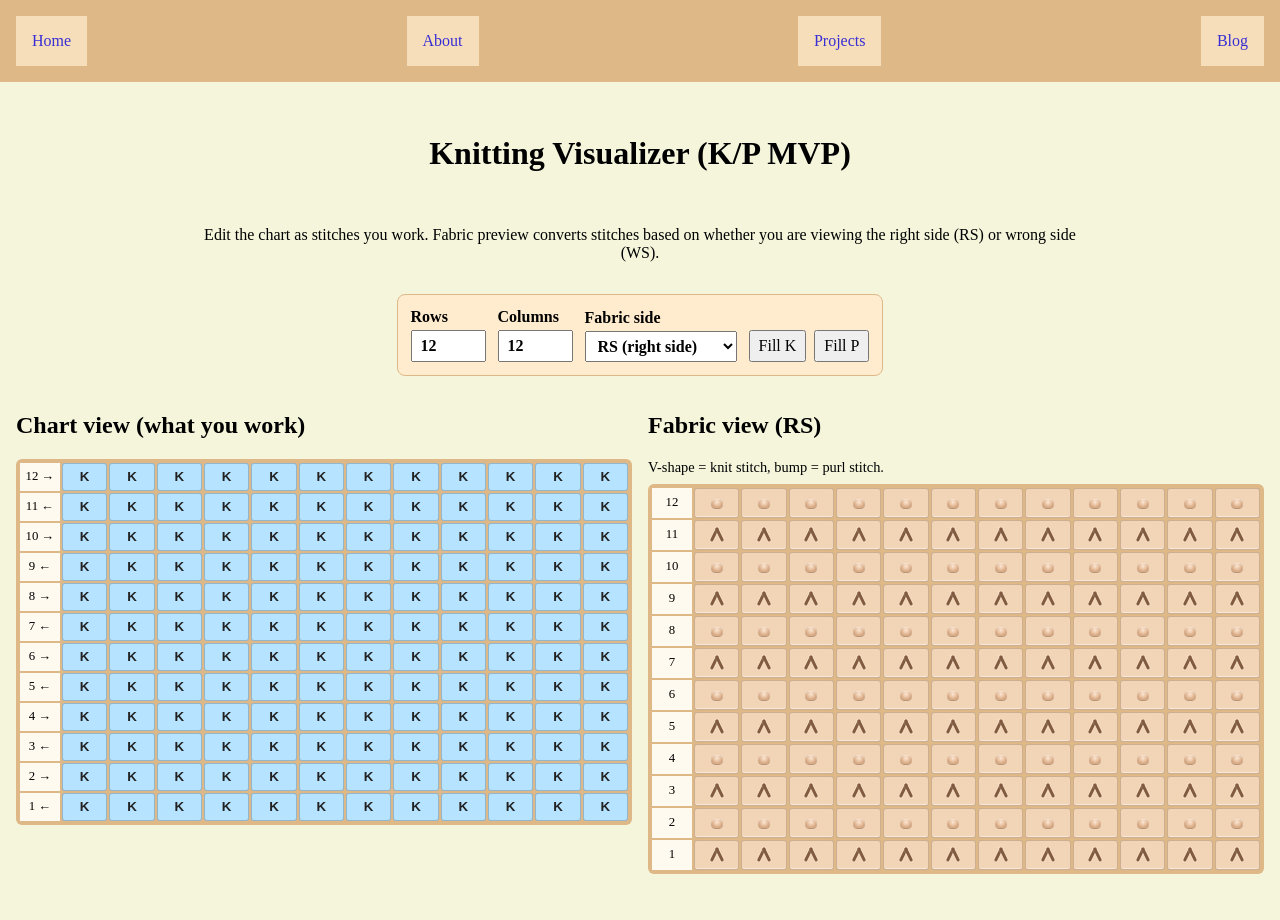
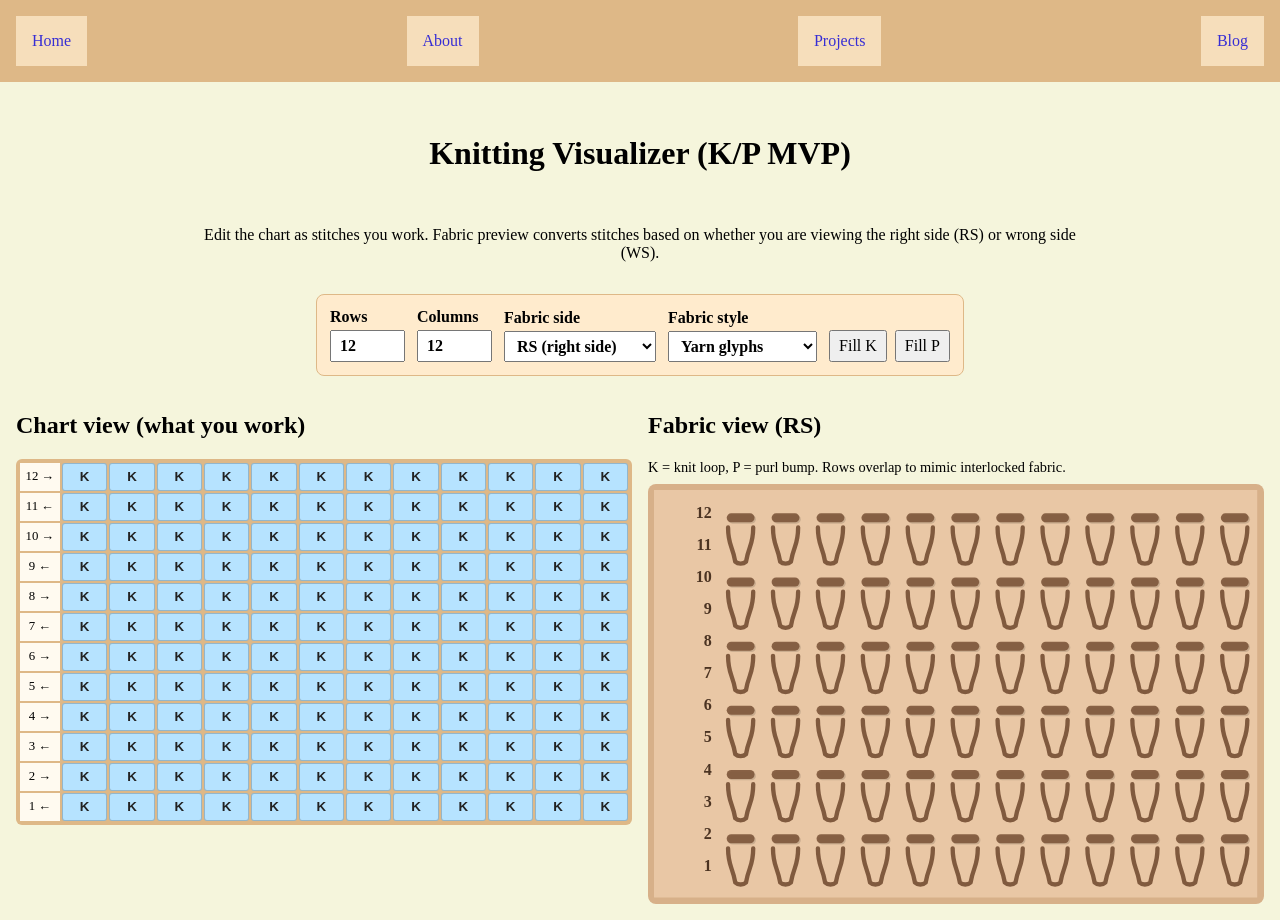
Before and after one commit to dusty-g/personal-website, a Next.js app: page /projects/knitting-visualizer in a window 1280 px wide. Before the commit the page ends 890 px from the top, so only its background shows below. Built offline with nearby package versions, Linux system fonts and the light colour scheme.

Commit message:
Render fabric preview with overlapping SVG knit and purl glyphs

```diff
--- a/pages/projects/knitting-visualizer.tsx
+++ b/pages/projects/knitting-visualizer.tsx
@@ -5,17 +5,69 @@ import styles from "../../styles/KnittingVisualizer.module.css";
 
 type Stitch = "K" | "P";
 type Side = "RS" | "WS";
+type FabricMode = "yarn" | "symbol";
 
 const createGrid = (rows: number, cols: number, fill: Stitch = "K") =>
   Array.from({ length: rows }, () => Array.from({ length: cols }, () => fill));
 
 const oppositeStitch = (stitch: Stitch): Stitch => (stitch === "K" ? "P" : "K");
 
+type StitchGlyphOpts = {
+  x: number;
+  y: number;
+  w: number;
+  h: number;
+};
+
+const knitLoopPath = ({ x, y, w, h }: StitchGlyphOpts) => {
+  const insetX = w * 0.22;
+  const topY = y + h * 0.12;
+  const midY = y + h * 0.52;
+  const botY = y + h * 0.88;
+
+  const leftX = x + insetX;
+  const rightX = x + w - insetX;
+  const cx = x + w / 2;
+
+  return `
+    M ${leftX} ${topY}
+    C ${leftX} ${midY}, ${cx - w * 0.18} ${midY}, ${cx - w * 0.12} ${botY}
+    C ${cx - w * 0.06} ${botY + h * 0.06}, ${cx + w * 0.06} ${botY + h * 0.06}, ${cx + w * 0.12} ${botY}
+    C ${cx + w * 0.18} ${midY}, ${rightX} ${midY}, ${rightX} ${topY}
+  `;
+};
+
+const purlBumpRects = ({ x, y, w, h }: StitchGlyphOpts) => {
+  const bumpW = w * 0.62;
+  const bumpH = h * 0.2;
+  const bx = x + (w - bumpW) / 2;
+  const by = y + h * 0.52;
+
+  const shadow = {
+    x: bx + w * 0.03,
+    y: by + h * 0.03,
+    w: bumpW,
+    h: bumpH,
+    r: bumpH / 2,
+  };
+
+  const main = { x: bx, y: by, w: bumpW, h: bumpH, r: bumpH / 2 };
+
+  return { shadow, main };
+};
+
 export default function KnittingVisualizer() {
   const [rows, setRows] = useState(12);
   const [cols, setCols] = useState(12);
   const [viewSide, setViewSide] = useState<Side>("RS");
+  const [fabricMode, setFabricMode] = useState<FabricMode>("yarn");
   const [chart, setChart] = useState<Stitch[][]>(() => createGrid(12, 12, "K"));
+
+  const cellSize = 28;
+  const rowPitch = Math.round(cellSize * 0.72);
+  const labelWidth = 40;
+  const fabricWidth = labelWidth + cols * cellSize;
+  const fabricHeight = rows * rowPitch + cellSize * 0.5;
 
   const resizeChart = (nextRows: number, nextCols: number) => {
     setChart((prev) =>
@@ -103,6 +155,16 @@ export default function KnittingVisualizer() {
               <option value="WS">WS (wrong side)</option>
             </select>
           </label>
+          <label>
+            Fabric style
+            <select
+              value={fabricMode}
+              onChange={(e) => setFabricMode(e.target.value as FabricMode)}
+            >
+              <option value="yarn">Yarn glyphs</option>
+              <option value="symbol">Symbol fallback</option>
+            </select>
+          </label>
           <div className={styles.buttonRow}>
             <button type="button" onClick={() => fillChart("K")}>Fill K</button>
             <button type="button" onClick={() => fillChart("P")}>Fill P</button>
@@ -143,29 +205,89 @@ export default function KnittingVisualizer() {
 
           <div>
             <h2>Fabric view ({viewSide})</h2>
-            <p className={styles.fabricHint}>V-shape = knit stitch, bump = purl stitch.</p>
-            <div
-              className={styles.grid}
-              style={{ gridTemplateColumns: `40px repeat(${cols}, minmax(24px, 1fr))` }}
+            <p className={styles.fabricHint}>K = knit loop, P = purl bump. Rows overlap to mimic interlocked fabric.</p>
+            <div className={styles.fabricWrap}>
+              <svg
+                className={styles.fabricSvg}
+                viewBox={`0 0 ${fabricWidth} ${fabricHeight}`}
+                role="img"
+                aria-label={`Fabric preview on ${viewSide} with ${fabricMode} style`}
               >
+                <rect x="0" y="0" width={fabricWidth} height={fabricHeight} fill="#e9c7a5" />
                 {fabric.map((row, r) => {
                   const rowNumber = rows - r;
+                  const y = r * rowPitch;
+
                   return (
                     <Fragment key={`fabric-row-${rowNumber}`}>
-                    <div className={styles.rowLabel}>{rowNumber}</div>
-                    {row.map((stitch, c) => (
-                      <div
+                      <text x={labelWidth - 4} y={y + cellSize * 0.62} textAnchor="end" className={styles.fabricLabel}>
+                        {rowNumber}
+                      </text>
+                      {row.map((stitch, c) => {
+                        const x = labelWidth + c * cellSize;
+                        const isKnit = stitch === "K";
+                        const loopColor = isKnit ? "#7c563b" : "#8d6245";
+
+                        if (fabricMode === "symbol") {
+                          return (
+                            <g key={`f-${r}-${c}`}>
+                              <text
+                                x={x + cellSize / 2}
+                                y={y + cellSize * 0.65}
+                                textAnchor="middle"
+                                className={styles.fabricSymbol}
+                              >
+                                {isKnit ? "V" : "•"}
+                              </text>
+                            </g>
+                          );
+                        }
+
+                        if (isKnit) {
+                          return (
+                            <path
                               key={`f-${r}-${c}`}
-                        className={`${styles.cell} ${styles.fabricCell} ${stitch === "K" ? styles.knitTexture : styles.purlTexture}`}
-                        title={`Visible on ${viewSide}: ${stitch}`}
-                        aria-label={`Visible stitch row ${rowNumber} stitch ${c + 1}: ${stitch}`}
-                      >
-                        <span className={styles.stitchMark} aria-hidden="true" />
-                      </div>
-                    ))}
+                              d={knitLoopPath({ x, y, w: cellSize, h: cellSize })}
+                              fill="none"
+                              stroke={loopColor}
+                              strokeWidth={2.7}
+                              strokeLinecap="round"
+                              strokeLinejoin="round"
+                              opacity={0.96}
+                            />
+                          );
+                        }
+
+                        const { shadow, main } = purlBumpRects({ x, y, w: cellSize, h: cellSize });
+                        return (
+                          <g key={`f-${r}-${c}`}>
+                            <rect
+                              x={shadow.x}
+                              y={shadow.y}
+                              width={shadow.w}
+                              height={shadow.h}
+                              rx={shadow.r}
+                              ry={shadow.r}
+                              fill="black"
+                              opacity={0.13}
+                            />
+                            <rect
+                              x={main.x}
+                              y={main.y}
+                              width={main.w}
+                              height={main.h}
+                              rx={main.r}
+                              ry={main.r}
+                              fill="#80593d"
+                              opacity={0.93}
+                            />
+                          </g>
+                        );
+                      })}
                     </Fragment>
                   );
                 })}
+              </svg>
             </div>
           </div>
         </section>
--- a/styles/KnittingVisualizer.module.css
+++ b/styles/KnittingVisualizer.module.css
@@ -91,52 +91,30 @@ button.cell {
   font-size: 0.9rem;
 }
 
-.fabricCell {
-  position: relative;
-  background: #f2d4b6;
-  border-color: rgba(90, 62, 35, 0.25);
-  box-shadow: inset 0 -1px 0 rgba(255, 255, 255, 0.45);
+.fabricWrap {
+  background: #d7b089;
+  border-radius: 8px;
+  padding: 0.4rem;
+  overflow-x: auto;
 }
 
-.stitchMark {
-  position: relative;
+.fabricSvg {
   display: block;
-  width: 18px;
-  height: 18px;
+  min-width: 420px;
+  width: 100%;
+  height: auto;
 }
 
-.knitTexture .stitchMark::before,
-.knitTexture .stitchMark::after {
-  content: "";
-  position: absolute;
-  width: 3px;
-  height: 15px;
-  top: 1px;
-  background: #805b3f;
-  border-radius: 999px;
-  box-shadow: 0 0 0 1px rgba(255, 255, 255, 0.14);
+.fabricLabel {
+  font-size: 10px;
+  fill: #4b3322;
+  font-weight: 700;
 }
 
-.knitTexture .stitchMark::before {
-  left: 5px;
-  transform: rotate(26deg);
-}
-
-.knitTexture .stitchMark::after {
-  right: 5px;
-  transform: rotate(-26deg);
-}
-
-.purlTexture .stitchMark::before {
-  content: "";
-  position: absolute;
-  left: 3px;
-  right: 3px;
-  top: 5px;
-  height: 9px;
-  background: radial-gradient(circle at 50% 35%, #ffe8d2 0%, #d7a882 65%, #bf8862 100%);
-  border-radius: 999px;
-  box-shadow: 0 1px 0 rgba(92, 60, 34, 0.4), inset 0 1px 1px rgba(255, 255, 255, 0.5);
+.fabricSymbol {
+  font-size: 14px;
+  fill: #643f2a;
+  font-weight: 700;
 }
 
 @media (min-width: 960px) {
```
Lines whose indentation alone changed are shown as unchanged.
